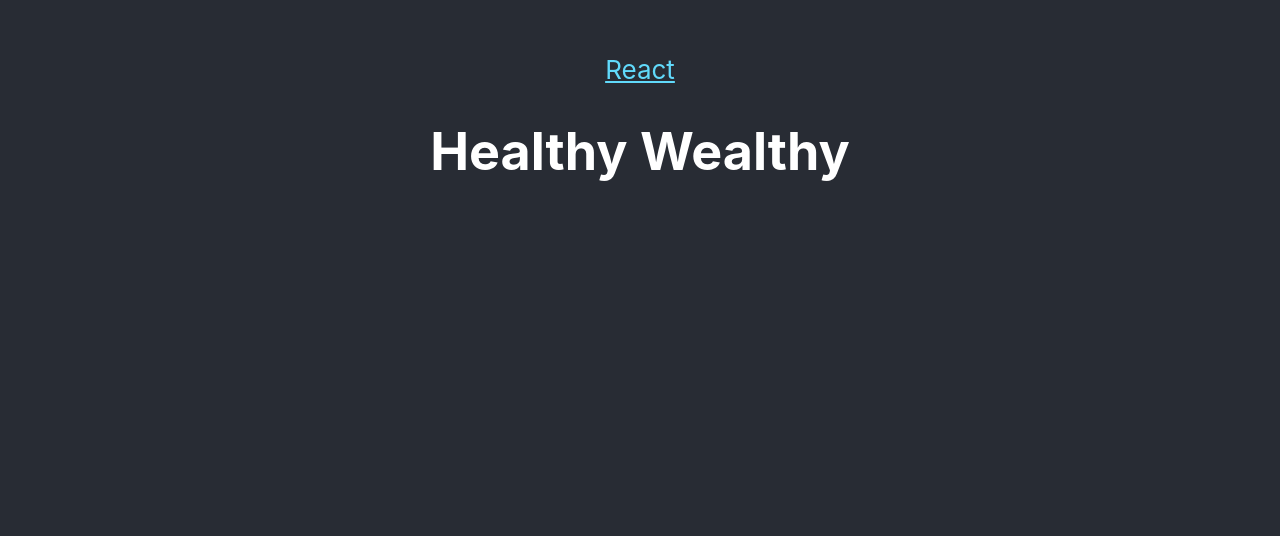
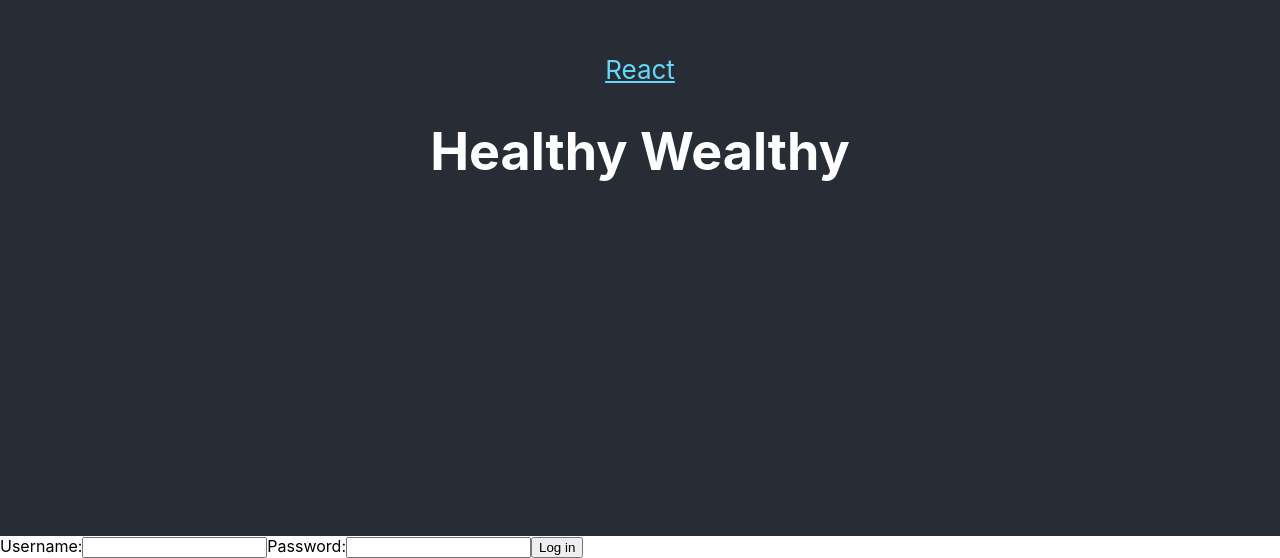
Before and after one commit to Manali7494/2024-capstone-frontend, a React (Create React App) app: page /login in a window 1280 px wide. Shown: the part 264-822 px from the top of the page. Before the commit the page ends 800 px from the top, so only its background shows below. Built offline with nearby package versions, Linux system fonts and the light colour scheme; what aws-amplify would draw is missing.

Commit message:
Add login Route

```diff
--- /dev/null
+++ b/src/components/Login.jsx
@@ -0,0 +1,41 @@
+import React, { useState } from 'react';
+import PropTypes from 'prop-types';
+
+function Login({ onSubmit }) {
+  const [username, setUsername] = useState('');
+  const [password, setPassword] = useState('');
+
+  const handleSubmit = () => {
+    onSubmit({ username, password });
+  };
+
+  return (
+    <form onSubmit={handleSubmit}>
+      <label htmlFor="username">
+        Username:
+        <input
+          id="username"
+          type="text"
+          value={username}
+          onChange={(e) => setUsername(e.target.value)}
+        />
+      </label>
+      <label htmlFor="password">
+        Password:
+        <input
+          id="password"
+          type="password"
+          value={password}
+          onChange={(e) => setPassword(e.target.value)}
+        />
+      </label>
+      <button type="submit">Log in</button>
+    </form>
+  );
+}
+
+Login.propTypes = {
+  onSubmit: PropTypes.func.isRequired,
+};
+
+export default Login;
--- a/src/components/Routes.jsx
+++ b/src/components/Routes.jsx
@@ -1,6 +1,7 @@
 import React from 'react';
 import { Routes, Route } from 'react-router-dom';
 import Home from './Home';
+import Login from './Login';
 
 function App() {
   return (
@@ -10,6 +11,10 @@
         element={(
           <Home />)}
       />
+      <Route
+        path="/login"
+        element={<Login onSubmit={() => {}} />}
+      />
     </Routes>
   );
 }
```
Also changed, not shown: 2 other files (tests, documents, lock files or other folders).
